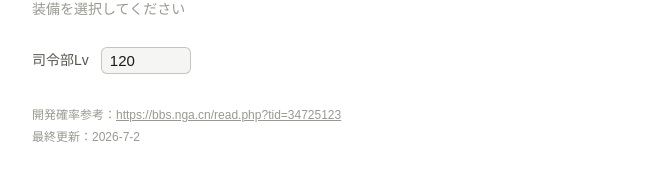
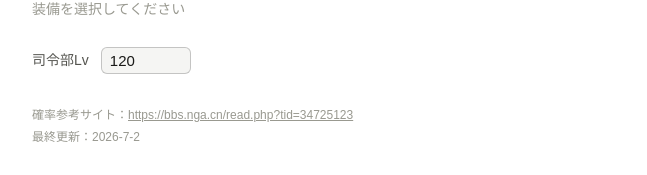
Before and after one commit to iora339/kc-dev-gen, a React (Vite) app: page / in a window 1280 px wide. Both pictures are taken after a click on the button "小口径". Shown: the part 675-850 px from the top of the page, without its empty margins (90-737 px from the left). Built offline with nearby package versions, Linux system fonts and the light colour scheme.

Commit message:
フッターを画面最下部に配置し、確率参考リンクの表記を変更

```diff
--- a/src/App.tsx
+++ b/src/App.tsx
@@ -107,7 +107,7 @@ if (error) return <div style={{ padding: "2rem", color: "var(--text-danger)" }}>
     : candidates;
 
   return (
-    <div style={{ padding: "2rem", fontFamily: "var(--font-sans)", maxWidth: 1100, margin: "0 auto" }}>
+    <div style={{ padding: "2rem", fontFamily: "var(--font-sans)", maxWidth: 1100, margin: "0 auto", minHeight: "100vh", boxSizing: "border-box", display: "flex", flexDirection: "column" }}>
       <h1 style={{ fontSize: 22, fontWeight: 600, color: "var(--text-primary)", margin: "0 0 1.5rem" }}>開発レシピジェネレータ</h1>
       <div className="main-grid" style={{ display: "grid", gap: "2rem", alignItems: "start" }}>
         <div>
@@ -192,8 +192,8 @@ if (error) return <div style={{ padding: "2rem", color: "var(--text-danger)" }}>
           )}
         </div>
       </div>
-      <footer style={{ marginTop: "2rem", fontSize: 12, color: "var(--text-muted)" }}>
-        <p style={{ margin: "0 0 4px" }}>開発確率参考：<a href="https://bbs.nga.cn/read.php?tid=34725123" target="_blank" rel="noopener noreferrer" style={{ color: "inherit" }}>https://bbs.nga.cn/read.php?tid=34725123</a></p>
+      <footer style={{ marginTop: "auto", paddingTop: "2rem", fontSize: 12, color: "var(--text-muted)" }}>
+        <p style={{ margin: "0 0 4px" }}>確率参考サイト：<a href="https://bbs.nga.cn/read.php?tid=34725123" target="_blank" rel="noopener noreferrer" style={{ color: "inherit" }}>https://bbs.nga.cn/read.php?tid=34725123</a></p>
         <p style={{ margin: 0 }}>最終更新：2026-7-2</p>
       </footer>
     </div>
```
